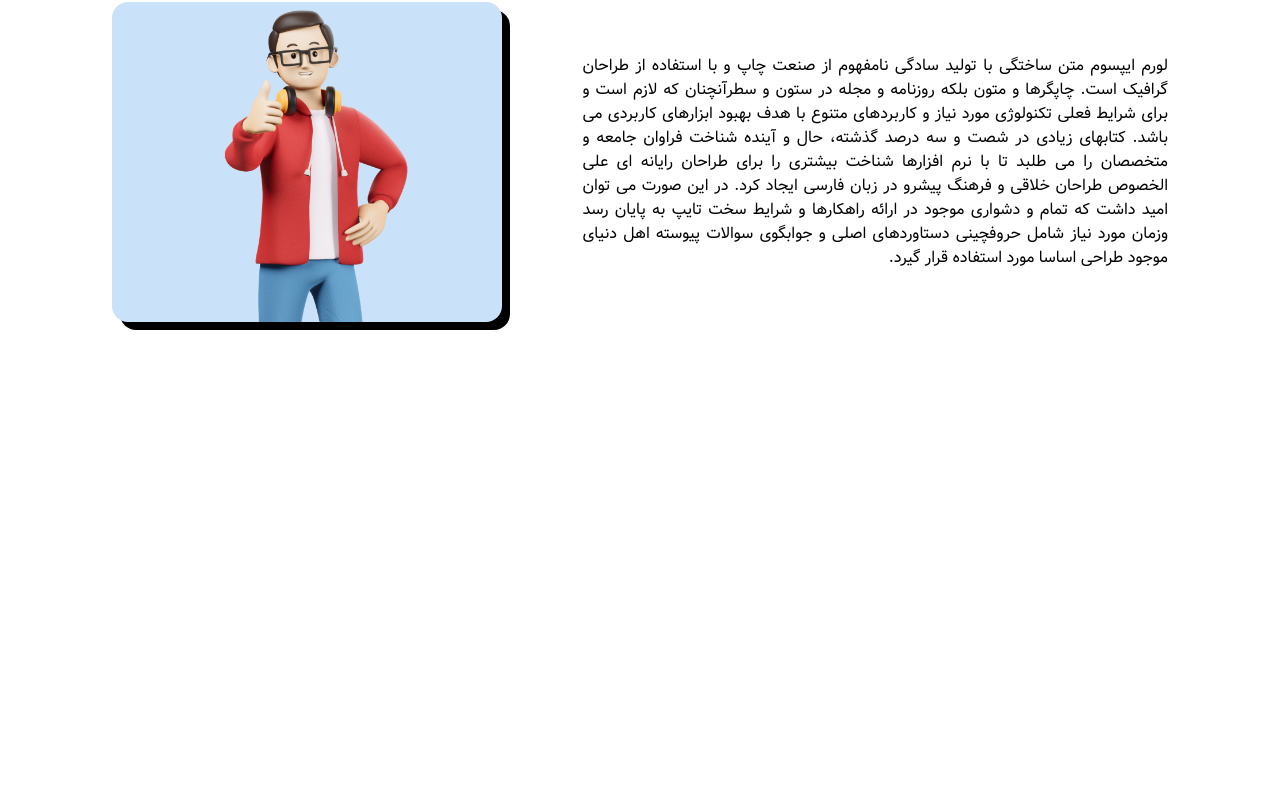
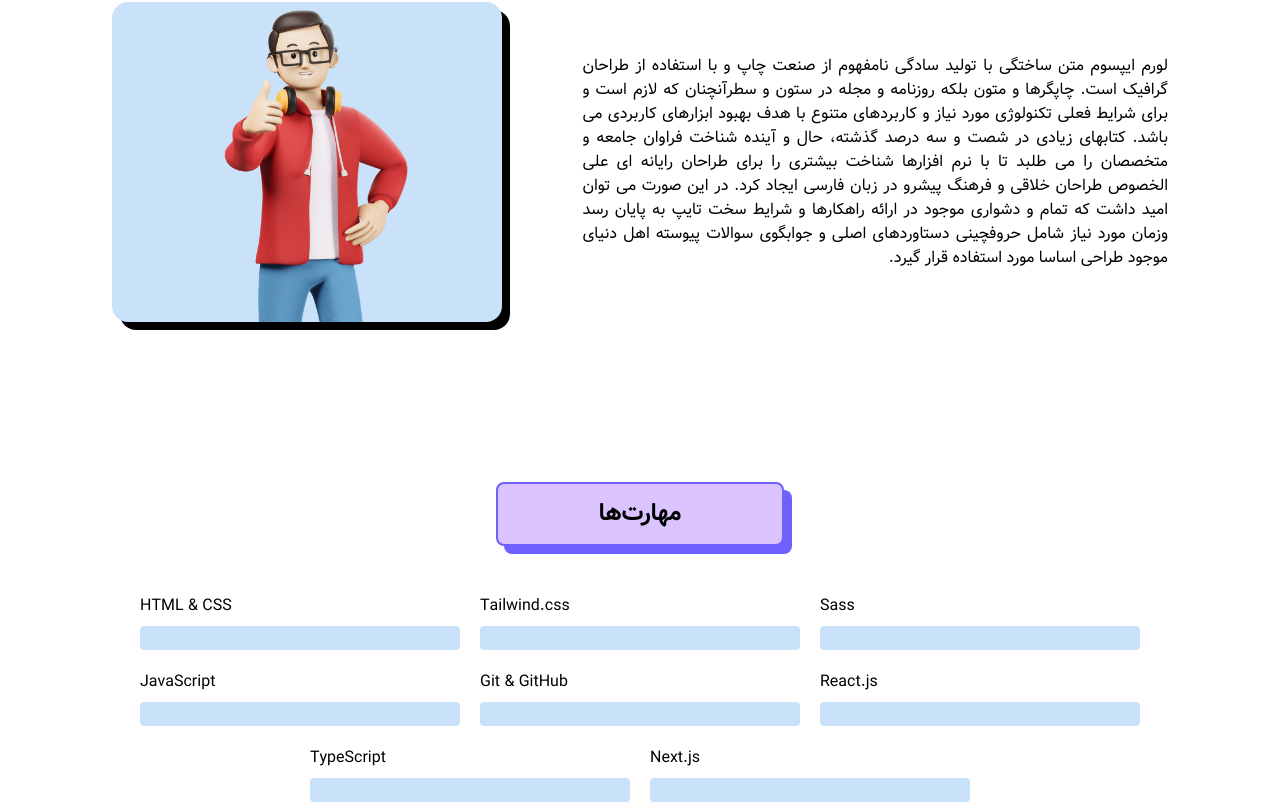
Before and after one commit to Pouria-Hjt/Personal-Web_neobrutalism, a Next.js app: page / in a window 1280 px wide. Shown: the part 1022-1824 px from the top of the page. Before the commit the page ends 1504 px from the top, so only its background shows below. Built offline with nearby package versions, Linux system fonts and the light colour scheme.

Commit message:
add and finish knowledge

```diff
--- a/src/app/page.tsx
+++ b/src/app/page.tsx
@@ -1,12 +1,14 @@
 import NavBar from "@/components/NavBar/NavBar";
 import Header from "@/components/Header/Header";
 import AboutMe from "@/components/AboutMe/AboutMe";
+import Knowledge from "@/components/Knowledge/Knowledge";
 export default function Home() {
   return (
     <>
       <NavBar />
-      <Header/>
-      <AboutMe/>
+      <Header />
+      <AboutMe />
+      <Knowledge />
     </>
   );
 }
--- /dev/null
+++ b/src/components/Knowledge/Knowledge.tsx
@@ -0,0 +1,22 @@
+import React from "react";
+import SectionHeading from "../SectionHeading/SectionHeading";
+import Tech from "./Tech/Tech";
+const Knowledge = () => {
+  return (
+    <div className="w-full h-fit flex justify-center items-center flex-col gap-12">
+      <SectionHeading title="مهارت‌ها" />
+      <div className="w-full flex gap-5 flex-wrap justify-center items-center flex-row-reverse">
+        <Tech name="HTML & CSS" percent={90} />
+        <Tech name="Tailwind.css" percent={90} />
+        <Tech name="Sass" percent={80} />
+        <Tech name="JavaScript" percent={60} />
+        <Tech name="Git & GitHub" percent={50} />
+        <Tech name="React.js" percent={50} />
+        <Tech name="TypeScript" percent={40} />
+        <Tech name="Next.js" percent={40} />
+      </div>
+    </div>
+  );
+};
+
+export default Knowledge;
--- /dev/null
+++ b/src/components/Knowledge/Tech/Tech.tsx
@@ -0,0 +1,16 @@
+import React from "react";
+interface TechProps {
+  name: string;
+  percent: number;
+}
+const Tech = ({ name, percent }: TechProps) => {
+  return (
+    <div className="w-80 md:w-11/12 h-fit flex flex-col justify-end items-end gap-2">
+      <p>{name}</p>
+      <div
+        className={`w-full h-6 bg-[#C9E2FA] rounded relative before:w-[${percent}%] before:rounded before:absolute before:h-full before:bg-tertiary before:left-0`}></div>
+    </div>
+  );
+};
+
+export default Tech;
--- a/src/components/SectionHeading/SectionHeading.tsx
+++ b/src/components/SectionHeading/SectionHeading.tsx
@@ -1,10 +1,12 @@
 interface SectionHeadingProps {
-    title: string
+  title: string;
 }
-const SectionHeading = ({title}: SectionHeadingProps) => {
+const SectionHeading = ({ title }: SectionHeadingProps) => {
   return (
-    <h2 className="w-72 h-16 bg-primary shadow-tertiary-shadow shadow-secondary rounded-lg border-2 border-secondary flex justify-center items-center text-2xl font-bold">{title}</h2>
-  )
-}
+    <h2 className="w-72 h-16 md:w-64 md:text-xl bg-primary shadow-tertiary-shadow shadow-secondary rounded-lg border-2 border-secondary flex justify-center items-center text-2xl font-bold">
+      {title}
+    </h2>
+  );
+};
 
-export default SectionHeading
+export default SectionHeading;
```
